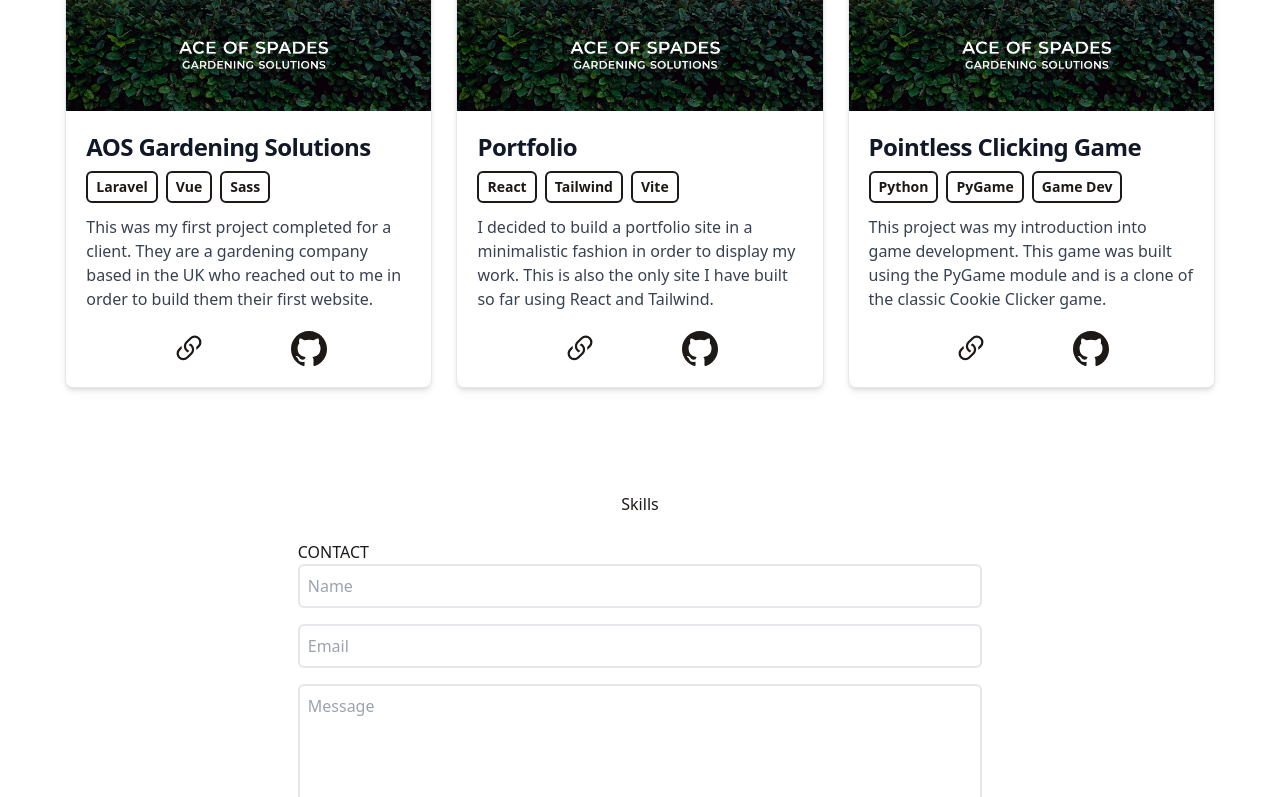
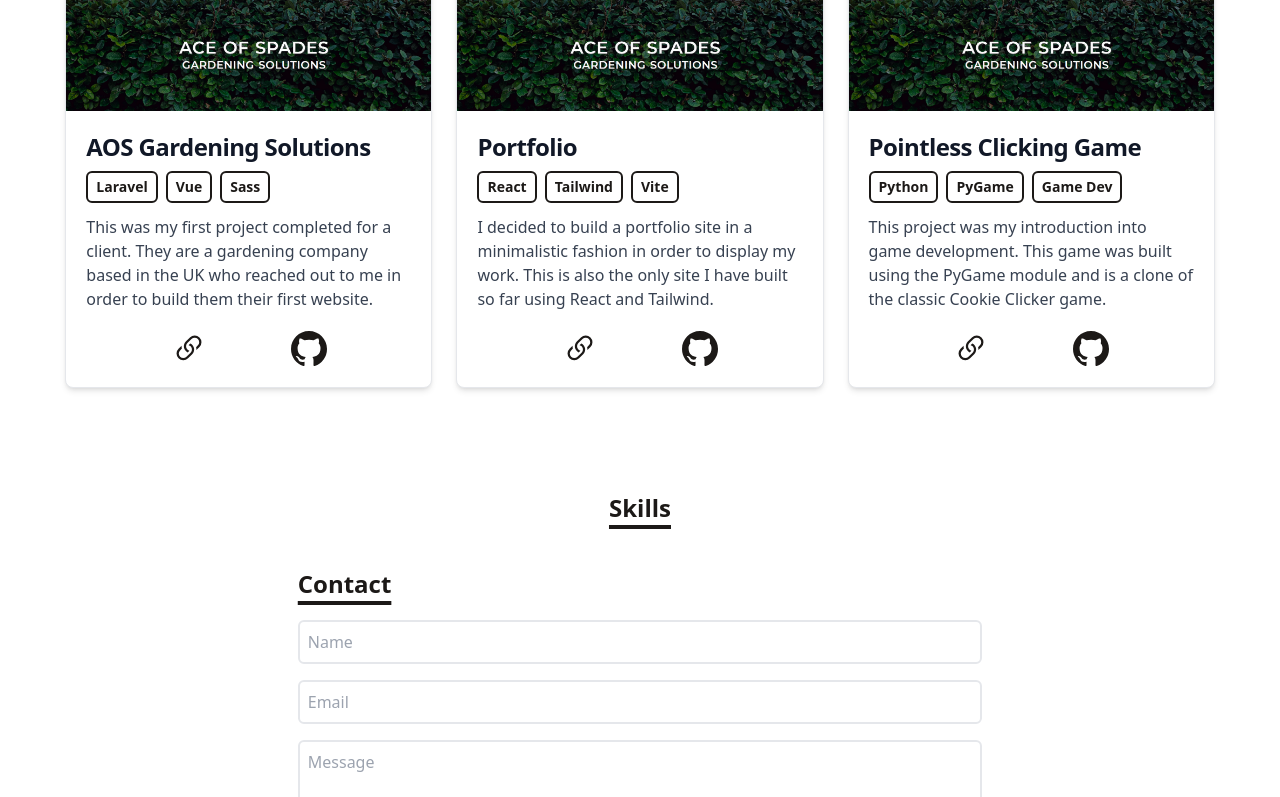
Before and after one commit to AidanLGregory/portfolio-v3, a React (Vite) app: page / in a window 1280 px wide. Shown: the part 552-1349 px from the top of the page. Built offline with nearby package versions, Linux system fonts and the light colour scheme.

Commit message:
Title component
Created a reusable Title component

```diff
--- a/src/components/Contact.jsx
+++ b/src/components/Contact.jsx
@@ -1,4 +1,5 @@
 import React from "react";
+import Title from "./Title";
 
 
 function Contact() {
@@ -6,7 +7,7 @@ function Contact() {
         <div className="flex flex-col mb-10 mx-auto">
             <div className="flex justify-center items-center">
                 <form action="https://getform.io/f/5edfa4bd-428d-43a8-abb2-49fbce15094b" method="POST" className="flex flex-col w-full md:w-7/12">
-                    <h1>CONTACT</h1>
+                    <Title>Contact</Title>
                     <input type="text" name="name" placeholder="Name" className="p-2 bg-transparent border-2 rounded-md focus:outline-none" />
                     <input type="text" name="email" placeholder="Email" className="my-4 p-2 bg-transparent border-2 rounded-md focus:outline-none" />
                     <textarea name="message" rows="10" placeholder="Message" className="p-2 mb-4 bg-transparent border-2 rounded-md focus:outline-none"></textarea>
--- a/src/components/Projects.jsx
+++ b/src/components/Projects.jsx
@@ -1,14 +1,13 @@
 import React from "react";
 import ProjectItem from "./ProjectItem";
 import project from "../data/project";
+import Title from "./Title";
 
 function Projects() {
     return (
         <div className="flex flex-col md:flex-row items-center justify-center">
             <div className="grid grid-cols-1">
-                <h1 id="" className="text-2xl font-bold underline underline-offset-8 decoration-4 mb-5 text-stone-900">
-                    Projects
-                </h1>
+                <Title>Projects</Title>
                 <div className="grid grid-cols-3">
                     {/* Loops through the projects in the project data js file and creates a new project based on that */}
                     {project.map(project => (
--- a/src/components/Skills.jsx
+++ b/src/components/Skills.jsx
@@ -1,10 +1,11 @@
 import React from "react";
+import Title from "./Title";
 
 function Skills() {
     return (
         <section id="skills" className="flex items-center justify-center flex-col pt-20 pb-6">
             <div>
-                <h1>Skills</h1>
+                <Title>Skills</Title>
             </div>
         </section>
     );
--- /dev/null
+++ b/src/components/Title.jsx
@@ -0,0 +1,11 @@
+import React from "react";
+
+function Title({ children, id }) {
+    return (
+        <h2 id={id && id} className="text-2xl font-bold underline underline-offset-8 decoration-4 mb-5 text-stone-900 dark:text-white ">
+            {children}
+        </h2>
+    );
+}
+
+export default Title;
```
